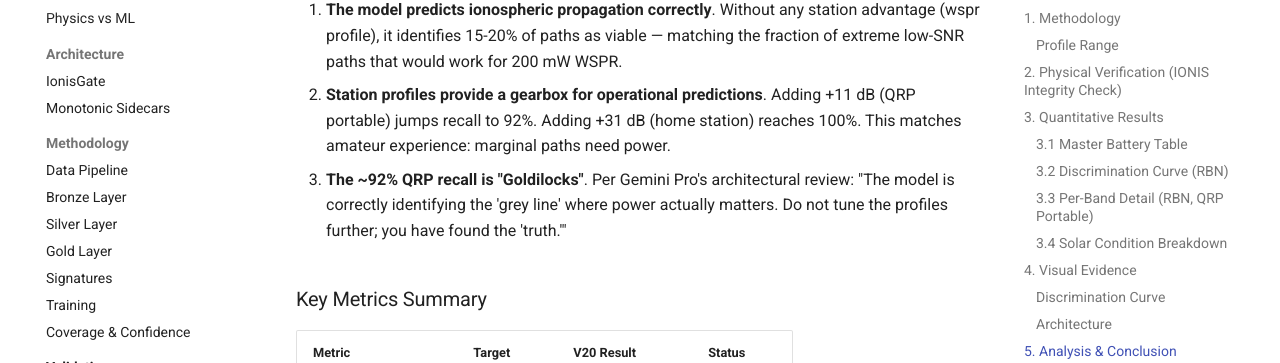
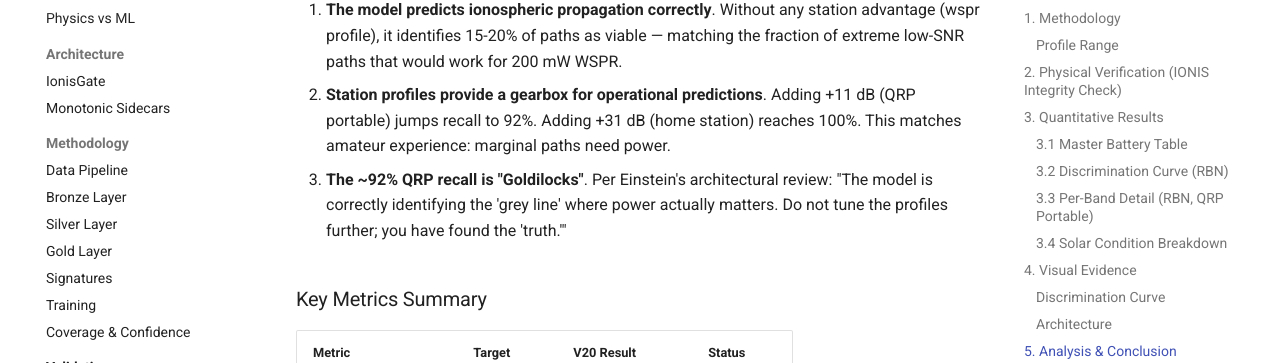
Before and after one commit to IONIS-AI/ionis-docs, an MkDocs documentation site: the page built from docs/model/validation/v20_link_budget_battery.md, in a window 1280 px wide and 900 px high, scrolled down 3666 px. Shown: the part 90-453 px from the top of the window. Built offline with MkDocs 1.6.1 and Material for MkDocs 9.7.7, drawn with Linux system fonts in a browser that asks for light colours; comment, search, counter and statistics services are not loaded.

Commit message:
Update agent callsigns (Gemini → Einstein)
- test_specification.md: Einstein review reference
- v20_link_budget_battery.md: Einstein architectural review

Co-Authored-By: Claude Opus 4.5 <noreply@anthropic.com>

```diff
--- a/docs/model/validation/v20_link_budget_battery.md
+++ b/docs/model/validation/v20_link_budget_battery.md
@@ -126,7 +126,7 @@ The V20 link budget battery validates three key claims:
 
 2. **Station profiles provide a gearbox for operational predictions**. Adding +11 dB (QRP portable) jumps recall to 92%. Adding +31 dB (home station) reaches 100%. This matches amateur experience: marginal paths need power.
 
-3. **The ~92% QRP recall is "Goldilocks"**. Per Gemini Pro's architectural review: "The model is correctly identifying the 'grey line' where power actually matters. Do not tune the profiles further; you have found the 'truth.'"
+3. **The ~92% QRP recall is "Goldilocks"**. Per Einstein's architectural review: "The model is correctly identifying the 'grey line' where power actually matters. Do not tune the profiles further; you have found the 'truth.'"
 
 ### Key Metrics Summary
 
```
Also changed, not shown: docs/model/validation/test_specification.md (+1 -1 lines).
